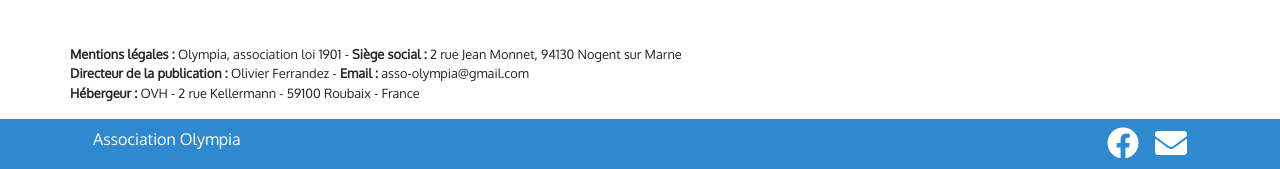
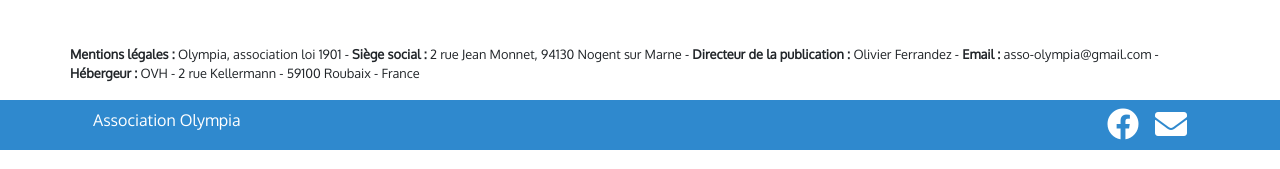
Before and after one commit to jcanard/olympia-nogent-website, a plain HTML site: page index.html in a window 1280 px wide. Shown: the part 2185-2354 px from the top of the page. Drawn offline with nearby package versions, Linux system fonts and the light colour scheme.

Commit message:
reformatage mentions légales

```diff
--- a/index.html
+++ b/index.html
@@ -120,8 +120,8 @@
                     </div>
                 </div>
                 <div class="row mentions-legales">
-                    <p><b>Mentions légales :</b> Olympia, association loi 1901 - <b>Siège social :</b> 2 rue Jean Monnet, 94130 Nogent sur Marne<br>
-                        <b>Directeur de la publication :</b> Olivier Ferrandez - <b>Email :</b> asso-olympia@gmail.com<br>
+                    <p><b>Mentions légales :</b> Olympia, association loi 1901 - <b>Siège social :</b> 2 rue Jean Monnet, 94130 Nogent sur Marne -
+                        <b>Directeur de la publication :</b> Olivier Ferrandez - <b>Email :</b> asso-olympia@gmail.com -
                         <b>Hébergeur :</b> OVH - 2 rue Kellermann - 59100 Roubaix - France</p>
                 </div>
             </div>
```
